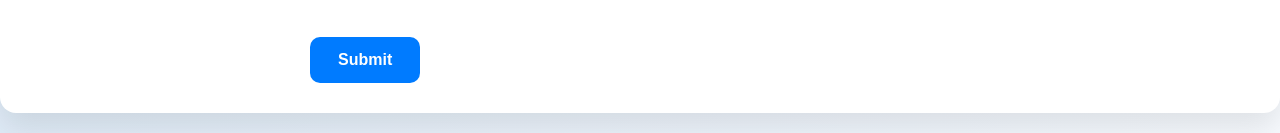
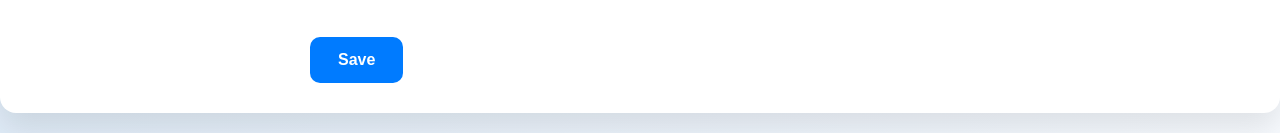
Before and after one commit to Tauseefkazmi02/polis_project, a plain HTML site: page personal-details.html in a window 1280 px wide. Shown: the part 1011-1144 px from the top of the page. Drawn offline with Linux system fonts and the light colour scheme.

Commit message:
Update personal-details.html

```diff
--- a/personal-details.html
+++ b/personal-details.html
@@ -223,7 +223,7 @@
         <textarea id="address" rows="3" required></textarea>
       </div>
 
-      <button type="submit">Submit</button>
+      <button type="submit">Save</button>
     </form>
   </div>
 </div>
```
